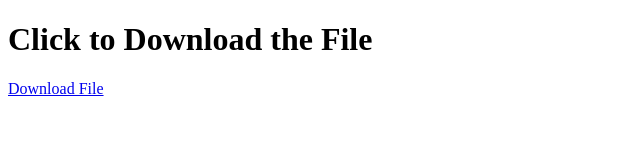
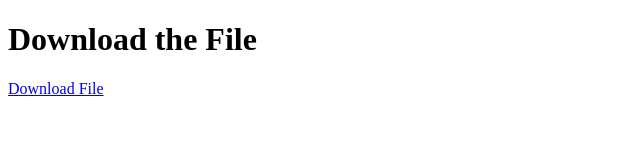
Before and after one commit to sprout88/quokka_vanilla, a plain HTML site: page index.html in a window 1280 px wide. Shown: the whole page, without its empty margins (0-640 px from the left). Drawn offline with Linux system fonts and the light colour scheme.

Commit message:
mod index.html

```diff
--- a/index.html
+++ b/index.html
@@ -1,10 +1,9 @@
 <!DOCTYPE html>
 <html>
 <head>
-    <title>File Download</title>
 </head>
 <body>
-    <h1>Click to Download the File</h1>
+    <h1>Download the File</h1>
     <p><a href="payload.py" download>Download File</a></p>
 </body>
 </html>
```
